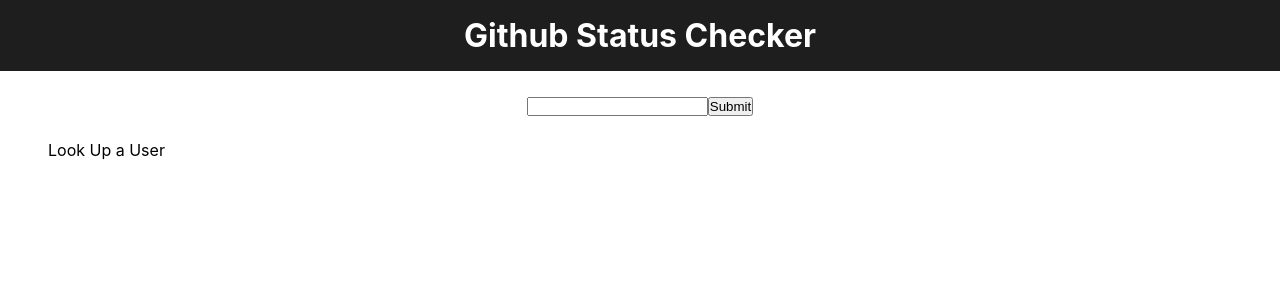
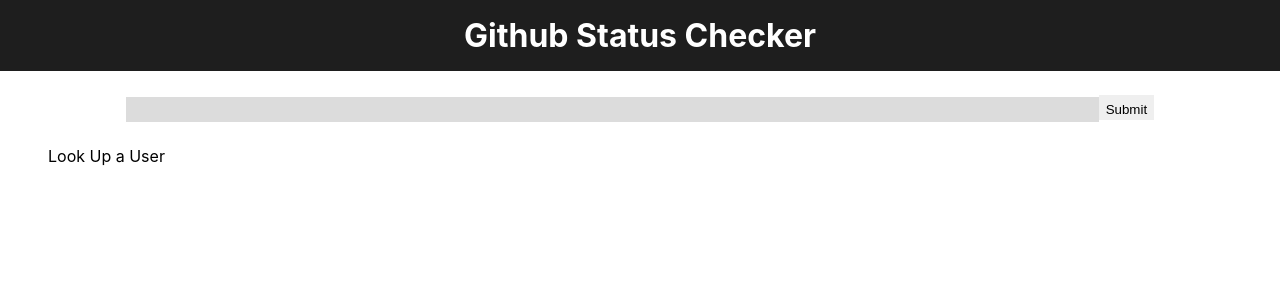
Before and after one commit to PedroEdu6786/github-user-status, a React (Create React App) app: page / in a window 1280 px wide. Shown: the top 300 px of the page. Built offline with nearby package versions, Linux system fonts and the light colour scheme.

Commit message:
react-carousel dependency added, carousel implemented into UserRepos component, styling implemented to components

```diff
--- a/package.json
+++ b/package.json
@@ -8,6 +8,7 @@
     "@testing-library/user-event": "^7.2.1",
     "react": "^16.13.1",
     "react-dom": "^16.13.1",
+    "react-items-carousel": "^2.8.0",
     "react-scripts": "3.4.3"
   },
   "scripts": {
--- a/src/components/Repository.js
+++ b/src/components/Repository.js
@@ -5,7 +5,7 @@
     const { name, description, html_url, language } = props.repo;
     return (
         <div>
-            <h1>{name}</h1>
+            <h3>{name}</h3>
             <p>{description}</p>
             <p>{html_url}</p>
             <p>{language}</p>
--- a/src/components/SearchBar.js
+++ b/src/components/SearchBar.js
@@ -1,5 +1,6 @@
 import React, { useState } from "react";
 import PropTypes from "prop-types";
+import "../styles/app.css";
 
 function SearchBar(props) {
     const { searchUser } = props;
@@ -16,8 +17,8 @@
 
     return (
         <form onSubmit={handleSubmit}>
-            <input type="text" onChange={handleChange} />
-            <button>Submit</button>
+            <input className="user-input" type="text" onChange={handleChange} />
+            <button className="btn-user">Submit</button>
         </form>
     );
 }
--- a/src/components/UserCard.js
+++ b/src/components/UserCard.js
@@ -3,15 +3,14 @@
 import "../styles/app.css";
 
 function UserCard(props) {
-    const { id, login, name, html_url, bio, avatar_url } = props.user;
+    const { id, name, html_url, bio, avatar_url } = props.user;
     return (
         <div id={id} className="user-info-container">
             <img className="user-avatar-img" src={avatar_url} alt={name} />
             <div className="user-info">
                 <h3>{name}</h3>
-                <p>{login}</p>
-                <p>{html_url}</p>
-                <p>{bio}</p>
+                <p className="user-bio">{bio}</p>
+                <p className="user-url">{html_url}</p>
             </div>
         </div>
     );
--- a/src/components/UserRepos.js
+++ b/src/components/UserRepos.js
@@ -1,10 +1,39 @@
-import React from "react";
+import React, { useState } from "react";
 import Repository from "./Repository";
 import PropTypes from "prop-types";
+import ItemsCarousel from "react-items-carousel";
+import "../styles/app.css";
 
 function UserRepos(props) {
     const { repos } = props;
-    return repos.map((repo, i) => <Repository key={i} repo={repo} />);
+    const [activeItemIndex, setActiveItemIndex] = useState(0);
+    const chevronWidth = 20;
+
+    return (
+        <div className="repos-container">
+            <h2>User's Repositories:</h2>
+            <div style={{ padding: `0 ${chevronWidth}px` }}>
+                <ItemsCarousel
+                    requestToChangeActive={setActiveItemIndex}
+                    activeItemIndex={activeItemIndex}
+                    numberOfCards={1}
+                    gutter={20}
+                    leftChevron={
+                        <button className="btn-carousel">{"<"}</button>
+                    }
+                    rightChevron={
+                        <button className="btn-carousel">{">"}</button>
+                    }
+                    outsideChevron
+                    chevronWidth={chevronWidth}
+                >
+                    {repos.map((repo, i) => (
+                        <Repository key={i} repo={repo} />
+                    ))}
+                </ItemsCarousel>
+            </div>
+        </div>
+    );
 }
 
 UserRepos.propTypes = {
--- a/src/styles/app.css
+++ b/src/styles/app.css
@@ -1,6 +1,7 @@
 .search-bar-container {
-    padding: 1.5em 0em;
+    padding: 1.5em 2em;
     text-align: center;
+    box-sizing: border-box;
 }
 
 .user-content-container {
@@ -22,6 +23,27 @@
     color: white;
 }
 
+/* SearchBar */
+
+form .user-input {
+    width: 80%;
+    height: 25px;
+    border: none;
+    background: #dcdcdc;
+}
+
+form .btn-user {
+    padding: 0.5em;
+    height: 25px;
+    border: none;
+    outline: none;
+}
+
+input[type="text"]:focus {
+    background-color: #f2f4f8;
+    outline: none;
+}
+
 /* Stats */
 .gb-stats {
     width: 100%;
@@ -38,14 +60,44 @@
 /* UserCard */
 .user-info-container {
     display: flex;
-    flex-direction: column;
     align-items: center;
 }
 
 .user-info {
-    padding: 1em 0;
+    padding: 1em;
 }
 
 .user-avatar-img {
     align-items: center;
+    width: 150px;
+    border-radius: 50%;
 }
+
+.user-info-container .user-info h3 {
+    top: 0;
+    font-size: 22px;
+    padding-bottom: 0.25em;
+}
+
+.user-info-container .user-info .user-bio {
+    font-size: 14px;
+    text-align: justify;
+    text-justify: inter-word;
+}
+
+.user-info-container .user-info .user-url {
+    padding-top: 0.25em;
+    font-size: 10px;
+    font-weight: bold;
+}
+
+/* UserRepos */
+.repos-container {
+    margin: 0 -1em;
+}
+
+.btn-carousel {
+    padding: 0.25em;
+    border: none;
+    border-radius: 50%;
+}
```
Also changed, not shown: 2 other files (tests, documents, lock files or other folders).
